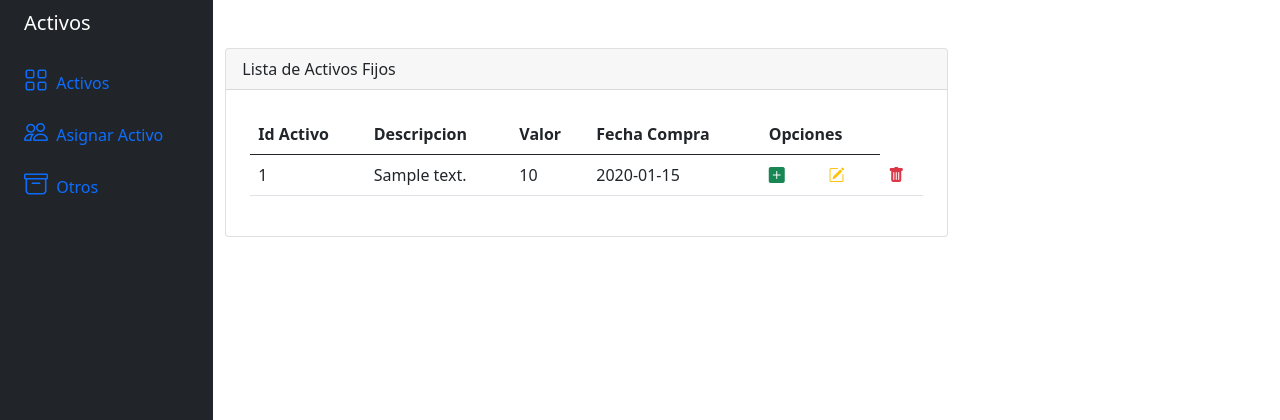
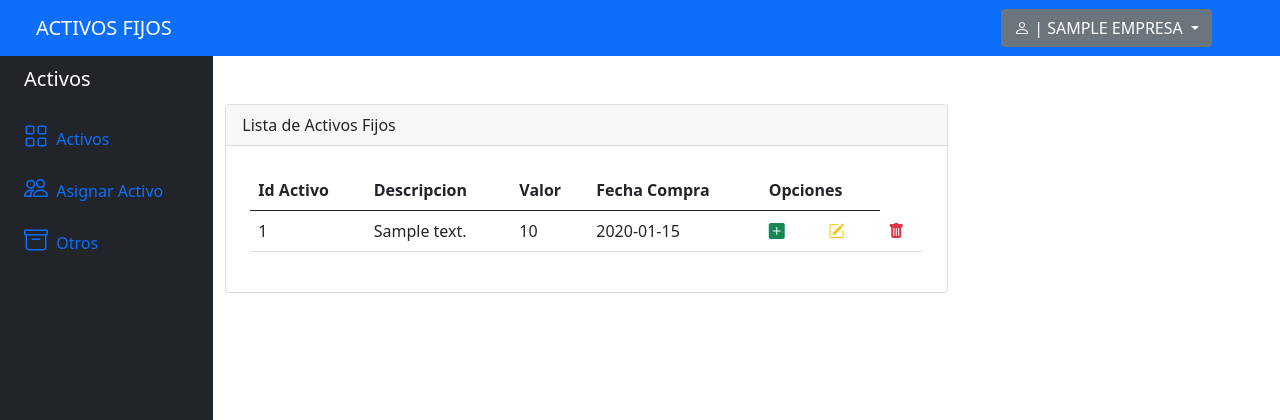
Before and after one commit to eaquinof/activos_fijos, a PHP site: page /activos/activos.php in a window 1280 px wide. Shown: the top 420 px of the page. Run offline with PHP 8.4, Linux system fonts and the light colour scheme; the visitor is signed in with stand-in values (Sample User, id 1); tables that the repository leaves empty hold one stand-in row (values such as "Sample post").

Commit message:
feat: multiempresa

```diff
--- a/activos.php
+++ b/activos.php
@@ -1,5 +1,6 @@
 <?php
 include 'template/header.php';
+include 'template/navbar.php';
 include "config/conexion.php";
 $sentencia = $bd->query("select * from Activo");
 $Activo = $sentencia->fetchAll(PDO::FETCH_OBJ);
@@ -107,7 +108,7 @@
                                             <td><?php echo $dato->FechaCompra; ?></td>
                                             <td><a class="text-success" href="frmcrearactivo.php"><i class="bi bi-plus-square-fill"></i></a></td>
                                             <td><a class="text-warning" href="editar.php?idActivo=<?php echo $dato->idActivo; ?>"><i class="bi bi-pencil-square"></i></a></td>
-                                            <td><a onclick="return confirm('Estas seguro de eliminar?');" class="text-danger" href="eliminar.php?idActivo=<?php echo $dato->idActivo; ?>"><i class="bi bi-trash-fill"></i></a></td>
+                                            <td><a onclick="return confirm('Estas seguro de eliminar?');" class="text-danger" href="controllers/eliminar.php?idActivo=<?php echo $dato->idActivo; ?>"><i class="bi bi-trash-fill"></i></a></td>
                                         </tr>
 
                                     <?php
--- a/controllers/editarProceso.php
+++ b/controllers/editarProceso.php
@@ -4,7 +4,7 @@
         header('Location: ../index.php?mensaje=error');
     }
 
-    include '../model/conexion.php';
+    include '../config/conexion.php';
     $idActivo = $_POST['idActivo'];
     $Descripcion = $_POST['txtDescripcion'];
     $Valor = $_POST['txtValor'];
--- a/controllers/eliminar.php
+++ b/controllers/eliminar.php
@@ -1,10 +1,10 @@
 <?php
     if(!isset($_GET['idActivo'])){
-        header('Location: index.php?mensaje=error');
+        header('Location: ../index.php?mensaje=error');
         exit();
     }
 
-    include 'model/conexion.php';
+    include '../config/conexion.php';
     $idActivo = $_GET['idActivo'];
 
     $sentencia = $bd->prepare("DELETE FROM Activo where idActivo = ?;");
--- a/controllers/registrar.php
+++ b/controllers/registrar.php
@@ -5,7 +5,7 @@
         exit();
     }
 
-    include_once 'model/conexion.php';
+    include '../config/conexion.php';
     //$idActivo = $_POST["txtidActivo"];
     $Descripcion = $_POST["txtDescripcion"];
     $Valor = $_POST["txtValor"];
@@ -15,9 +15,9 @@
     $resultado = $sentencia->execute([$Descripcion,$Valor,$FechaCompra]);
 
     if ($resultado === TRUE) {
-        header('Location: index.php?mensaje=registrado');
+        header('Location: ../activos.php?mensaje=registrado');
     } else {
-        header('Location: index.php?mensaje=error');
+        header('Location: ../activos.php?mensaje=error');
         exit();
     }
 
--- a/editar.php
+++ b/editar.php
@@ -6,7 +6,7 @@
         exit();
     }
 
-    include_once 'model/conexion.php';
+    include_once 'config/conexion.php';
     $idActivo = $_GET['idActivo'];
 
     $sentencia = $bd->prepare("select * from Activo where idActivo = ?;");
--- a/frmcrearactivo.php
+++ b/frmcrearactivo.php
@@ -1,13 +1,14 @@
 <?php
 include 'template/header.php';
-include "model/conexion.php";
+include 'template/navbar.php';
+include "config/conexion.php";
 ?>
 
 
 <div class="container-fluid">
     <div class="row flex-nowrap ">
     <?php include 'template/sidebar.php' ?>
-        <div class="col-md-4 ">
+        <div class="col-md-4 mt-4 mx-4">
             <div class="card">
                 <div class="card-header">
                     Ingresar Activos:
--- a/home.php
+++ b/home.php
@@ -3,5 +3,4 @@
 include 'template/navbar.php';
 include 'template/sidebar.php';
 include 'template/footer.php';
-
 ?>
--- a/template/navbar.php
+++ b/template/navbar.php
@@ -1,19 +1,25 @@
 <?php
-  session_start();
+session_start();
 
-  require 'config/conexion.php';
-  if(isset($_SESSION['user_id'])) {
+require 'config/conexion.php';
+
+if (isset($_SESSION['user_id']) && isset($_SESSION['empresa'])) {
     $records = $bd->prepare('SELECT codusr FROM usuario WHERE codusr = :codusr');
     $records->bindParam(':codusr', $_SESSION['user_id']);
     $records->execute();
     $results = $records->fetch(PDO::FETCH_ASSOC);
 
-    $user  = null;
+    $empresa = $bd->prepare('SELECT nombreempresa FROM empresa where idempresa = :id');
+    $empresa->bindParam(':id', $_SESSION['empresa']);
+    $empresa->execute();
+    $empresaResult = $empresa->fetch(PDO::FETCH_ASSOC);
 
-    if(count($results) > 0) {
-      $user = $results;
+    $user = null;
+
+    if (count($results) > 0) {
+        $user = $results;
     }
-  }
+}
 ?>
 
 <nav class="navbar navbar-expand-lg navbar-primary bg-primary">
@@ -34,7 +40,8 @@
 
         <div class="dropdown me-4">
             <button class="btn btn-secondary dropdown-toggle" type="button" id="dropdownMenuButton1" data-bs-toggle="dropdown" aria-expanded="false">
-                <i class="bi bi-person"></i> <span class="text-uppercase"> <?= $user['codusr']; ?></span>
+                <i class="bi bi-person"></i>
+                <span class="text-uppercase"> <?=$user['codusr'];?></span> | <span class="text-uppercase"><?=$empresaResult['nombreempresa'];?></span>
             </button>
             <ul class="dropdown-menu" aria-labelledby="dropdownMenuButton1">
                 <li><a class="dropdown-item" href="logout.php">Logout</a></li>
--- a/template/sidebar.php
+++ b/template/sidebar.php
@@ -5,7 +5,7 @@
         </a>
         <ul class="nav nav-pills flex-column mb-sm-auto mb-0 align-items-center align-items-sm-start" id="menu">
             <li>
-                <a href="activos.php" data-bs-toggle="collapse" class="nav-link px-0 align-middle">
+                <a href="activos.php" class="nav-link px-0 align-middle">
                     <i class="fs-4 bi-grid"></i> <span class="ms-1 d-none d-sm-inline">Activos</span>
                 </a>
             </li>
```
Also changed, not shown: assets/css/style_login.css (+2 -10 lines), login.php (+13 -3 lines).
